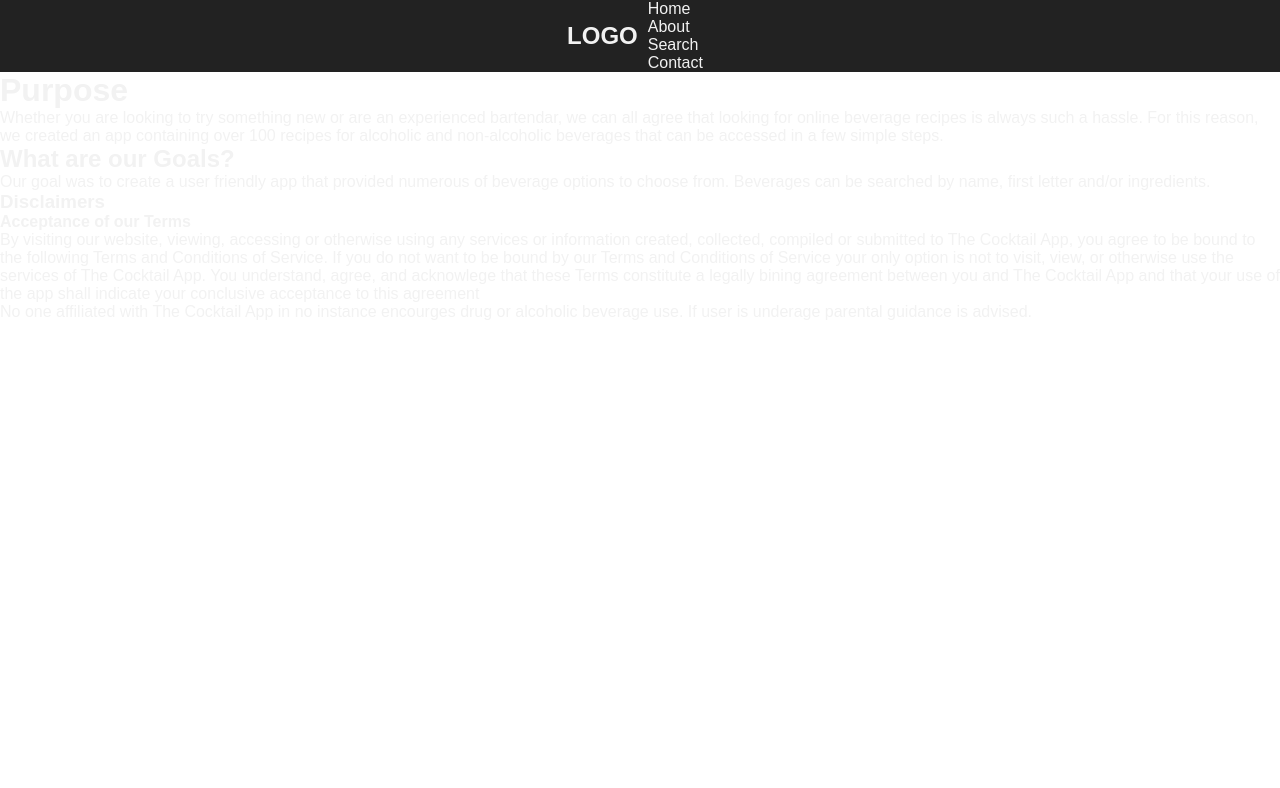
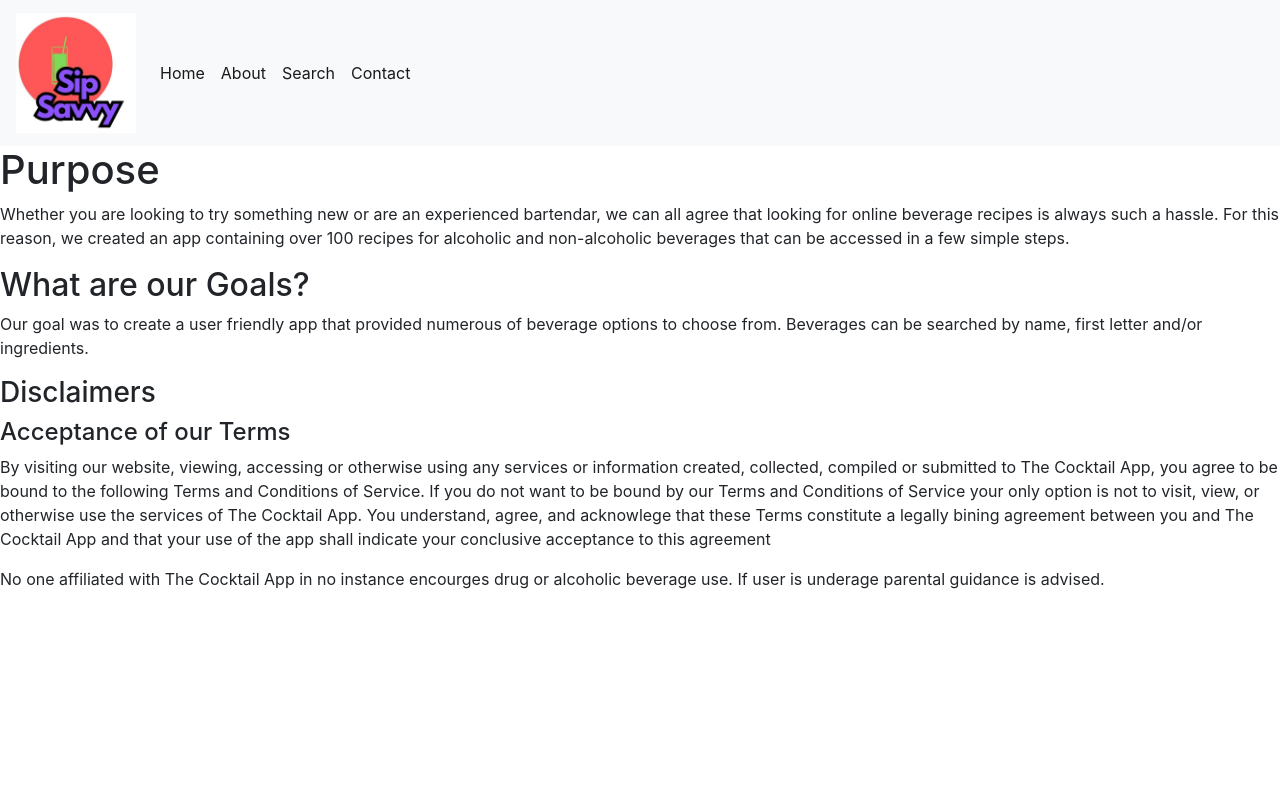
Before and after one commit to kennyventress/seo_cocktail, a Flask app: page /about in a window 1280 px wide. Shown: the top 788 px of the page. Before the commit the page ends 320 px from the top, so only its background shows below. Run offline with Flask 3, Linux system fonts and the light colour scheme; some libraries are stand-ins or nearby versions.

Commit message:
navbar (almost) finished and set hehe

```diff
--- /dev/null
+++ b/package.json
@@ -0,0 +1,6 @@
+{
+  "dependencies": {
+    "bootstrap": "^5.3.0",
+    "react-bootstrap": "^2.8.0"
+  }
+}
--- a/static/style.css
+++ b/static/style.css
@@ -1,45 +1,17 @@
+@import url('https://fonts.googleapis.com/css2?family=Poppins:wght@100&display=swap');
 
-* {
+*{
     box-sizing: border-box;
     margin: 0;
     padding: 0;
     color: #f2f2f2;
-    font-family: 'Montserrat', sans-serif;
+    font-family: 'Poppins', sans-serif;
 }
 
-nav{
-    background: #222222;
-    padding: 10px 40px 10px 70px
-    border: 1px solid #000;
-    border-left: none;
-    border-right: none;
-
+logo{
+    font-family: 'Poppins', sans-serif;
 }
 
-nav ul{
-    display: flex;
-    list-style: none;
-    flex-wrap: wrap;
-    align-items: center;
-    justify-content: center;
+navbarNav{
+    position:fixed;
 }
-
-.brand-title {
-  color: #f2f2f2;
-  font-size: 24px;
-  font-weight: bold;
-  margin-right: 20px;
-}
-
-nav ul li {
-  margin: 0 10px;
-}
-
-nav ul li a {
-  color: #f2f2f2;
-  text-decoration: none;
-}
-
-nav ul li a:hover {
-  color: #fff;
-}
--- a/templates/home.html
+++ b/templates/home.html
@@ -7,11 +7,6 @@
 <head>
   <title></title>
 </head>
-<style>
-    body {
-        background: url("home_pic.jpg");
-    }
-</style>
 
 <body>
     <!-- Additional content for the Home page -->
--- a/templates/layout.html
+++ b/templates/layout.html
@@ -1,27 +1,70 @@
+
 <!DOCTYPE html>
 <html lang="en" dir="ltr">
-
   <head>
     <meta charset="utf-8">
-    <title>Sip Savvy Navbar!</title>
-    <link rel="stylesheet" href="style.css">
-    <meta name="viewport" content="width=device-width, initial-scale0">
+    <title>Sip Savvy</title>
+    <link rel="stylesheet" href="https://cdn.jsdelivr.net/npm/bootstrap@4.0.0/dist/css/bootstrap.min.css" integrity="sha384-Gn5384xqQ1aoWXA+058RXPxPg6fy4IWvTNh0E263XmFcJlSAwiGgFAW/dAiS6JXm" crossorigin="anonymous">
+    <meta name="viewport" content="width=device-width, initial-scale=1, shrink-to-fit=no">
+
   </head>
 
-  <body>
-      <nav>
-       <!-- <div class="brand-title">Sip Savvy</div> -->
-            <ul>
-              <h1 class="logo"> LOGO </h1>
-              <div class="items">
-                <li><a href="{{ url_for('home') }}">Home</a>
-                <li><a href="{{ url_for('about') }}">About</a>
-                <li><a href="{{ url_for('search') }}">Search</a>
-                <li><a href="{{ url_for('contact') }}">Contact</a>
-              </div>
-            </ul>
+    <body style="height:2000px">
+
+      <nav class="navbar sticky-top navbar-expand-sm navbar-light bg-light">
+        <a
+          href="#"
+          class="navbar-brand mb-0 h1">
+            <img src="static/sip_logo.jpg" alt="Sip Savvy"
+            width="120" height="120"/>
+        </a>
+
+        <button
+          type="button"
+          data-bs-toggle="collapse"
+          data-bs-target="#navbarNav"
+          class="navbar-toggler"
+          aria-controls="navbarNav"
+          aria-expanded="false"
+          aria-label="Toggle navigation"
+          >
+            <span class="navbar-toggler-icon"></span>
+        </button>
+
+        <div
+          class="collapse navbar-collapse"
+          id="navbarNav">
+          <ul class="navbar-nav">
+              <li class="nav-itm active">
+                <a href="{{ url_for('home') }}" class="nav-link active">
+                  Home
+                </a>
+              </li>
+              <li class="nav-itm active">
+                <a href="{{ url_for('about') }}" class="nav-link active">
+                  About
+                </a>
+              </li>
+              <li class="nav-itm active">
+                <a href="{{ url_for('search') }}" class="nav-link active">
+                  Search
+                </a>
+              </li>
+              <li class="nav-itm active">
+                <a href="{{ url_for('contact') }}" class="nav-link active">
+                  Contact
+                </a>
+              </li>
+          </ul>
+
+        </div>
       </nav>
 
+      <!-- Optional JavaScript -->
+      <!-- jQuery first, then Popper.js, then Bootstrap JS -->
+      <script src="https://code.jquery.com/jquery-3.2.1.slim.min.js" integrity="sha384-KJ3o2DKtIkvYIK3UENzmM7KCkRr/rE9/Qpg6aAZGJwFDMVNA/GpGFF93hXpG5KkN" crossorigin="anonymous"></script>
+      <script src="https://cdn.jsdelivr.net/npm/popper.js@1.12.9/dist/umd/popper.min.js" integrity="sha384-ApNbgh9B+Y1QKtv3Rn7W3mgPxhU9K/ScQsAP7hUibX39j7fakFPskvXusvfa0b4Q" crossorigin="anonymous"></script>
+      <script src="https://cdn.jsdelivr.net/npm/bootstrap@4.0.0/dist/js/bootstrap.min.js" integrity="sha384-JZR6Spejh4U02d8jOt6vLEHfe/JQGiRRSQQxSfFWpi1MquVdAyjUar5+76PVCmYl" crossorigin="anonymous"></script>
       {% block content %}{% endblock %}  <!-- Placeholder for the content of each page -->
   </body>
 </html>
```
Also changed, not shown: static/layout_react_DOM.js (added, +23 -0 lines), static/script.js (+22 -5 lines), package-lock.json (added), static/sip_logo.jpg (added).
